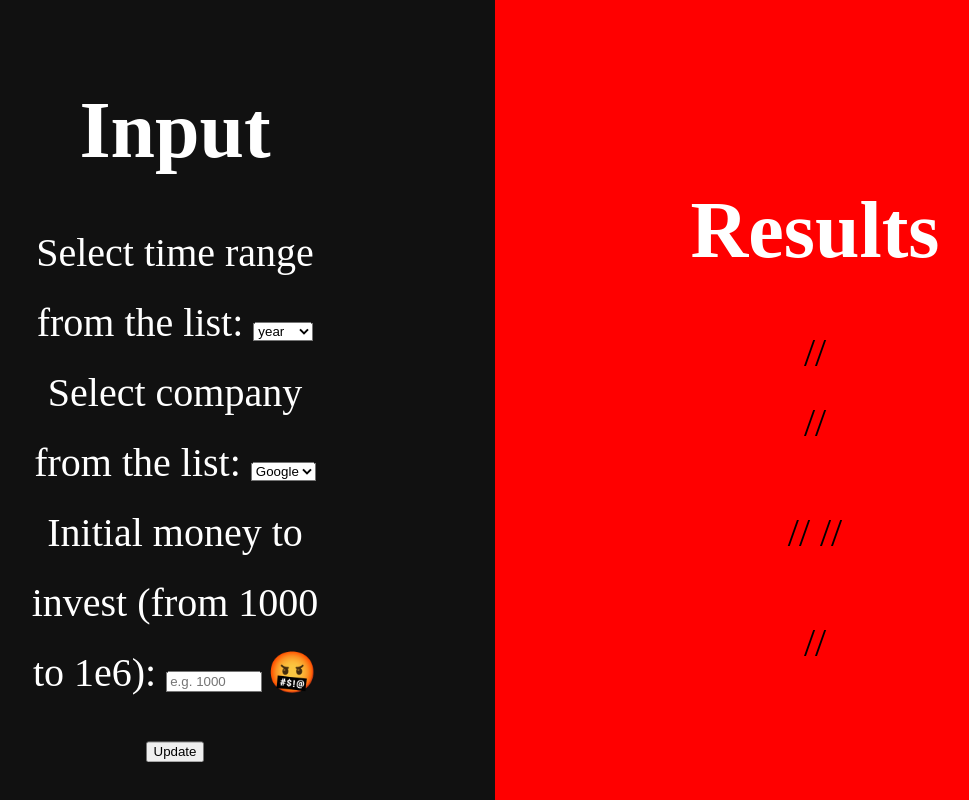
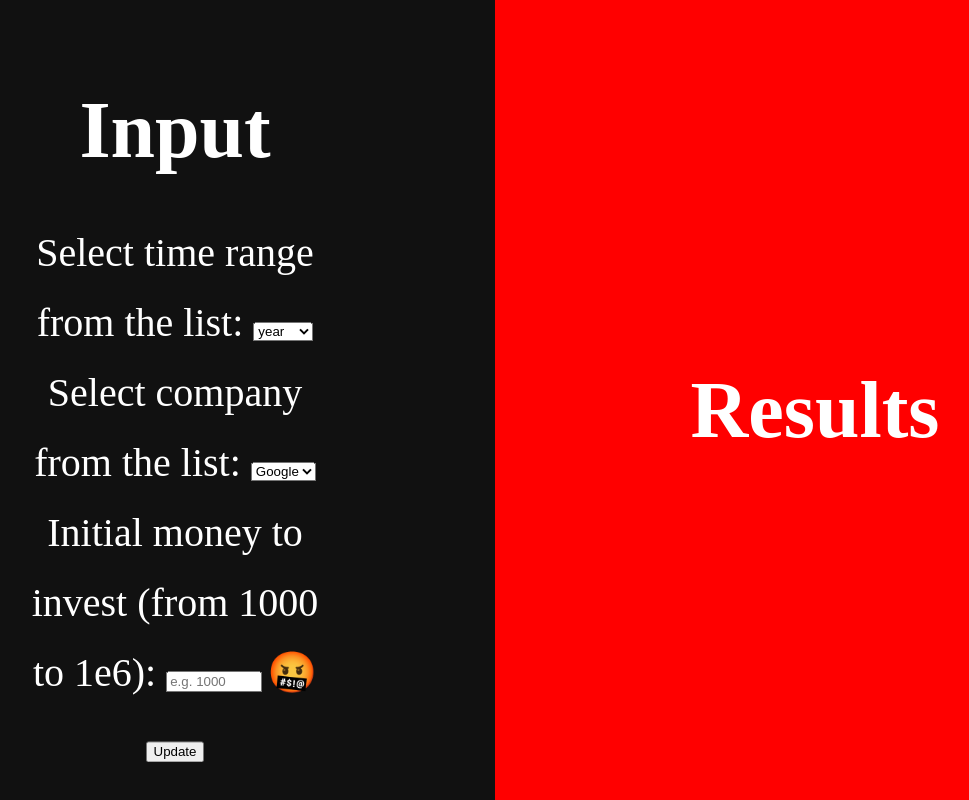
Before and after one commit to Jenny-Tan/EECS605_proj, a React (Create React App) app: page / in a window 1280 px wide. Shown: the whole page, without its empty margins (145-1114 px from the left). Built offline with nearby package versions, Linux system fonts and the light colour scheme.

Commit message:
Update App.js

```diff
--- a/src/App.js
+++ b/src/App.js
@@ -254,11 +254,6 @@ function App() {
           {outputConsole}
         </p>
 
-//       <div className="Debug_Report">
-//         <p>
-//           {textBox}
-//         </p>
-//       </div>
       <div>
         <img id="Image" src={outputImg} alt="result figure" hidden={hiddenImg} />
       </div>
```
